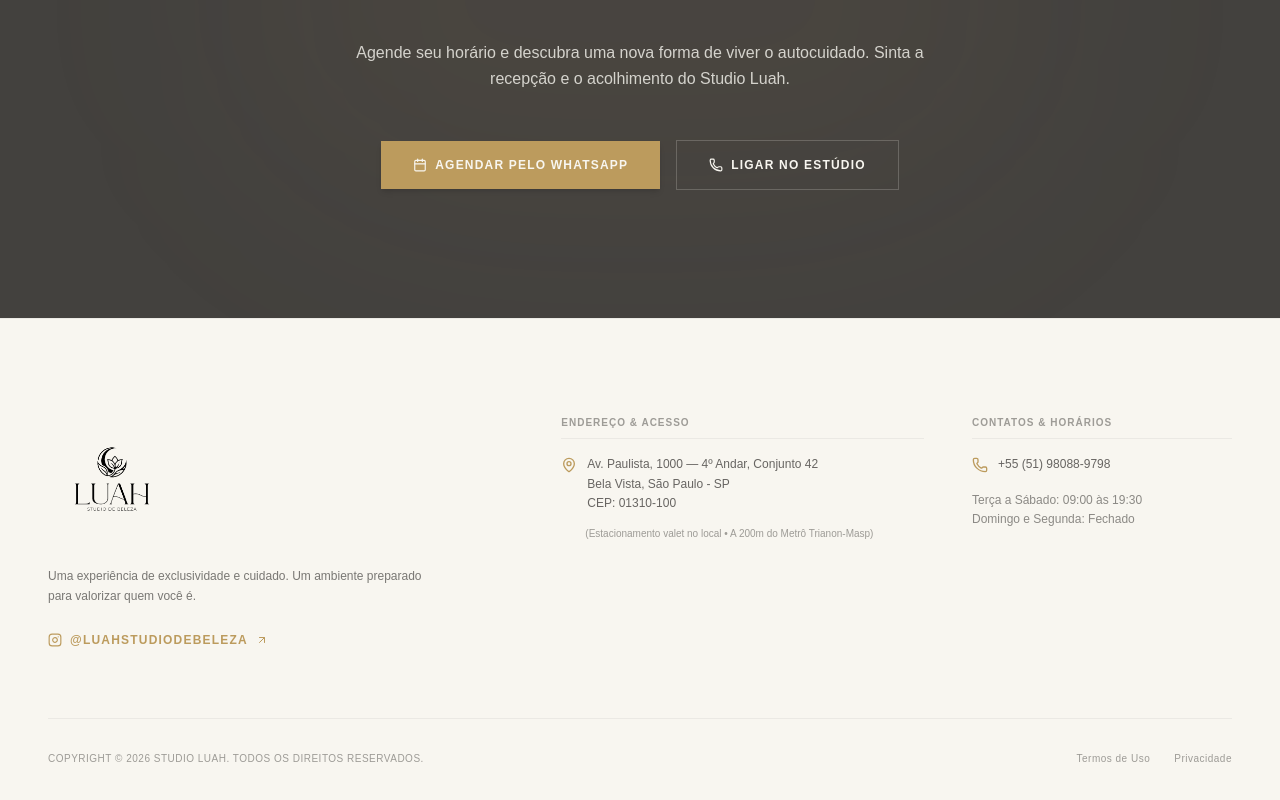
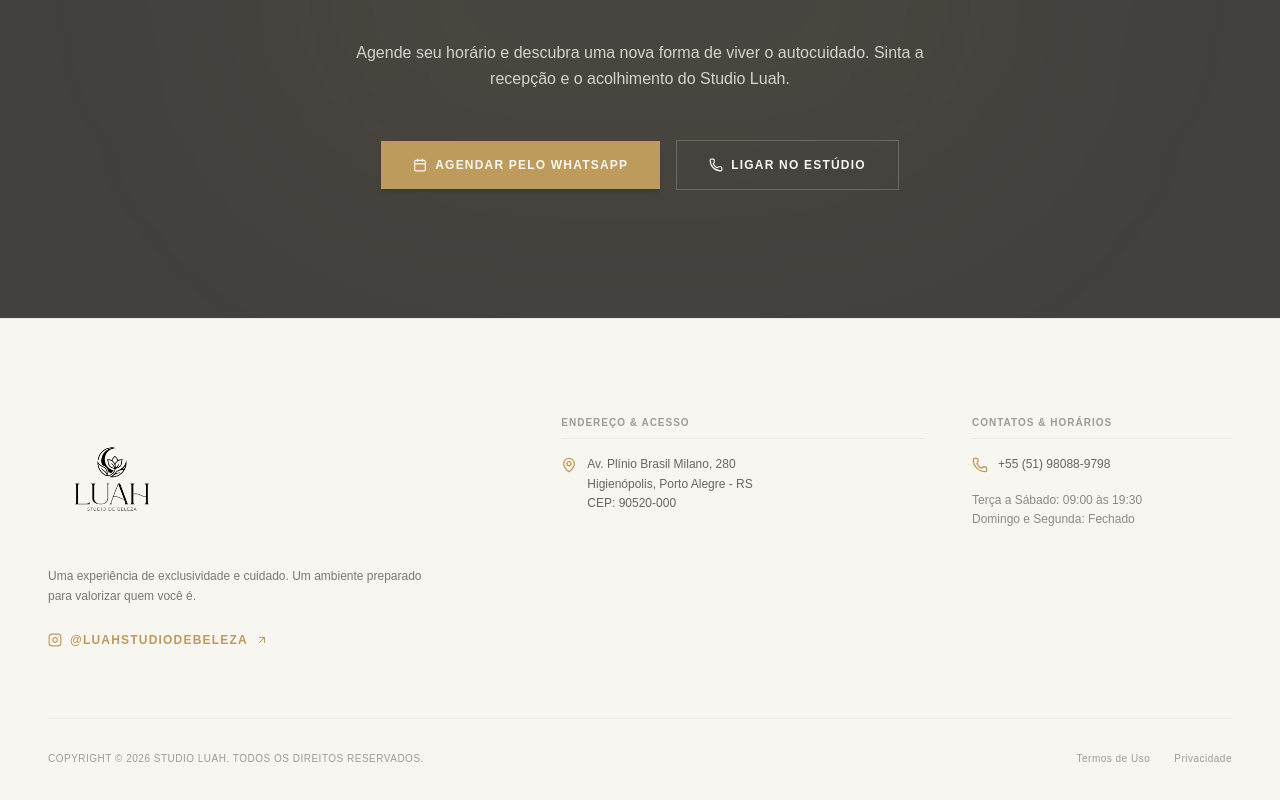
Before and after one commit to christiangomesss09-code/anesouza, a React (Vite) app: page / in a window 1280 px wide. Shown: the part 9240-10040 px from the top of the page. Built offline with nearby package versions, Linux system fonts and the light colour scheme; a web font is replaced by a local one.

Commit message:
feat: atualiza endereco para porto alegre

```diff
--- a/src/App.tsx
+++ b/src/App.tsx
@@ -255,14 +255,11 @@ export default function App() {
                 <div className="flex gap-2.5 items-start">
                   <MapPin size={16} className="text-dourado shrink-0 mt-0.5" />
                   <span>
-                    Av. Paulista, 1000 — 4º Andar, Conjunto 42<br />
-                    Bela Vista, São Paulo - SP<br />
-                    CEP: 01310-100
+                    Av. Plínio Brasil Milano, 280<br />
+                    Higienópolis, Porto Alegre - RS<br />
+                    CEP: 90520-000
                   </span>
                 </div>
-                <p className="text-[10px] text-grafite/50 pl-6">
-                  (Estacionamento valet no local • A 200m do Metrô Trianon-Masp)
-                </p>
               </div>
             </div>
 
--- a/src/components/Navbar.tsx
+++ b/src/components/Navbar.tsx
@@ -120,7 +120,7 @@ export default function Navbar({ onOpenBooking }: NavbarProps) {
               Agendar Horário
             </a>
             <div className="text-center text-xs text-grafite/50 tracking-wider">
-              Av. Paulista, 1000 • São Paulo, SP
+              Av. Plínio Brasil Milano, 280 • Porto Alegre, RS
             </div>
           </div>
         </div>
```
